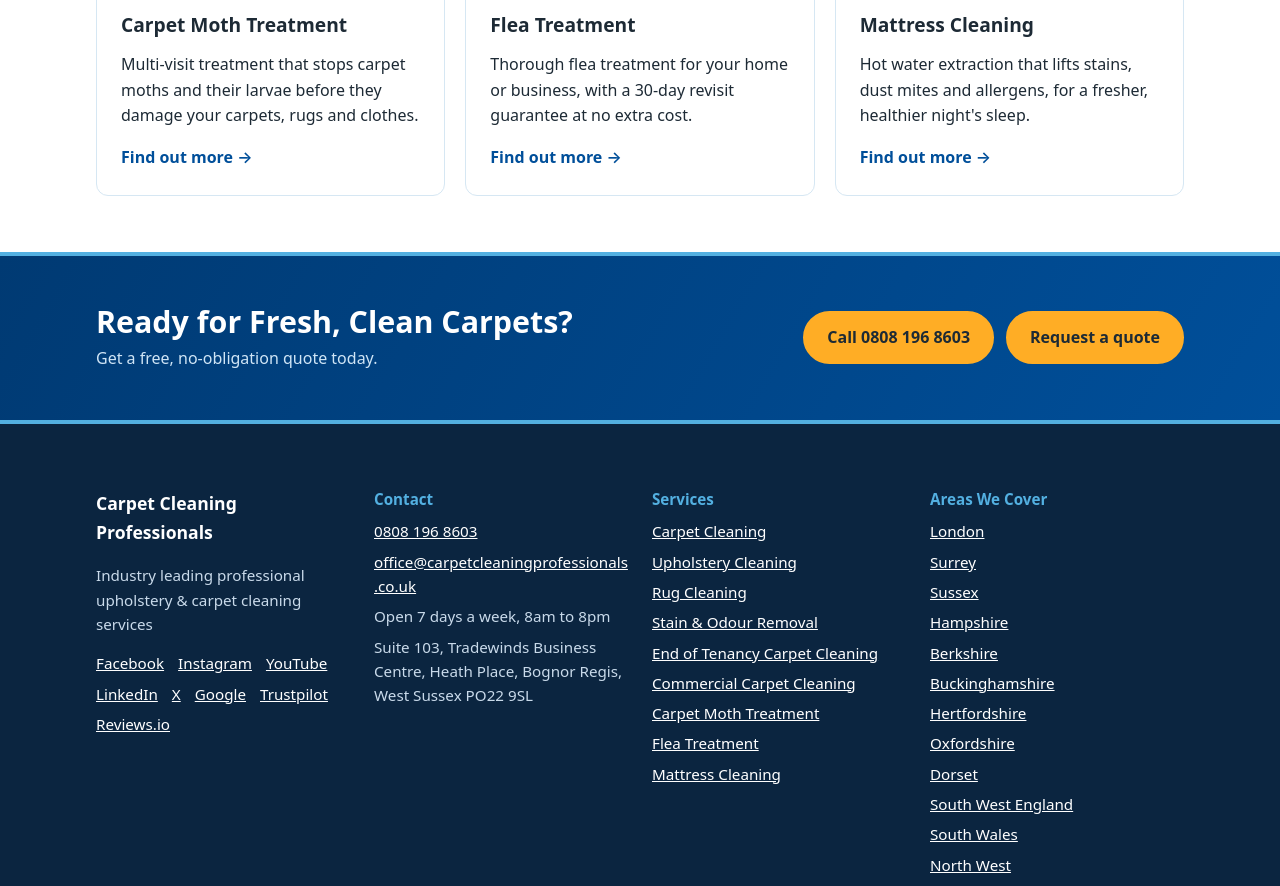
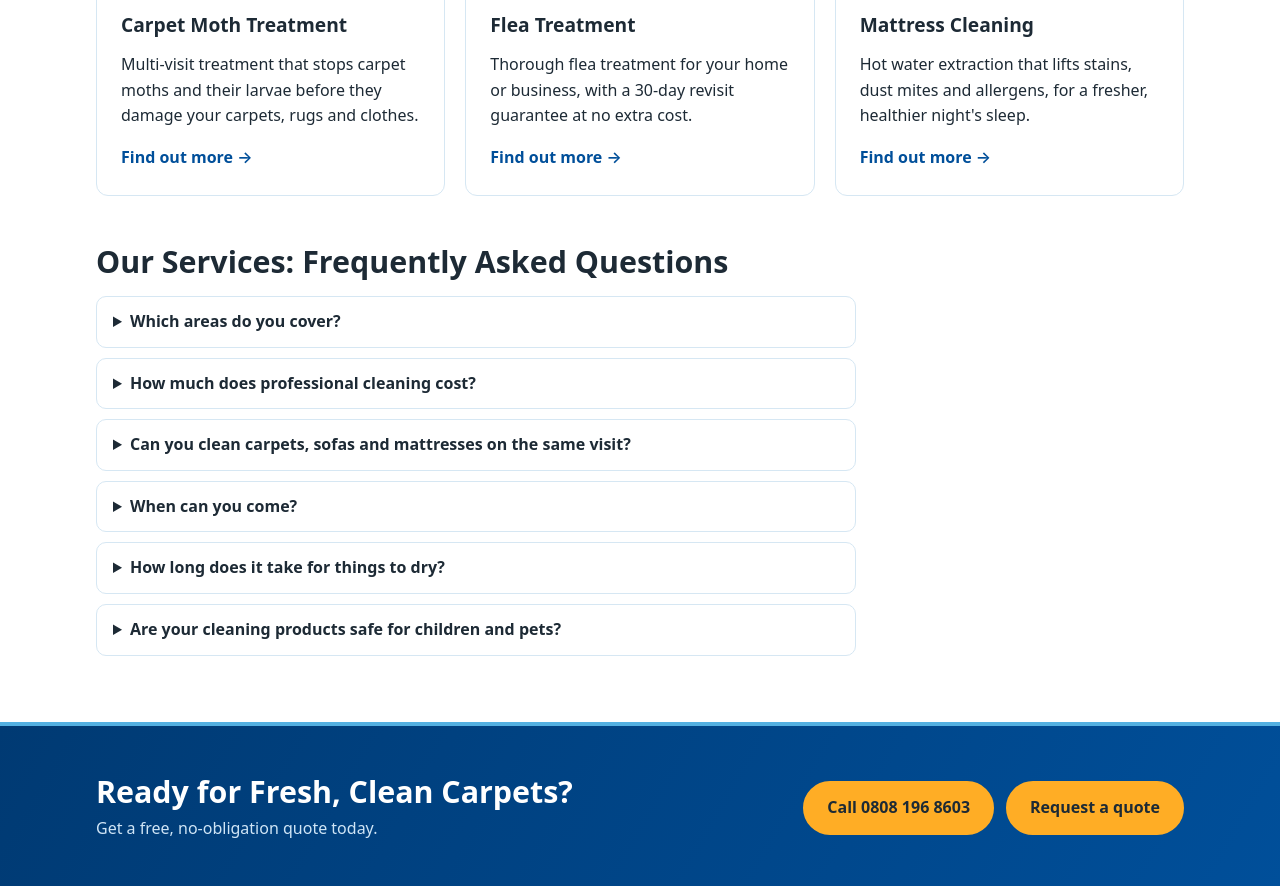
Before and after one commit to clean-aj/carpet-cleaning-professionals, an Eleventy site: page src/content/pages/services.md in a window 1280 px wide. Shown: the part 1616-2502 px from the top of the page. Built offline with nearby package versions, Linux system fonts and the light colour scheme; Eleventy itself is replaced by a stand-in of ours; files that its build step writes are made by us from their sources.

Commit message:
Services page FAQs and no doubled padding between white sections
- Six general FAQs on the main Services page, with FAQPage schema and
  editable in Pages CMS (FAQs now available on any standard page)
- Adjacent white sections no longer stack their padding (e.g. above the
  reviews box on About and Contact); gap is now 48px

Co-Authored-By: Claude Opus 5.5 <noreply@anthropic.com>
Claude-Session: https://claude.ai/code/session_01HcsMWX8vXi4Tnpb6pxRqFQ

```diff
--- a/src/_includes/page.njk
+++ b/src/_includes/page.njk
@@ -123,6 +123,19 @@ layout: base.njk
   {%- if slug == "services" %}{% set cardTag = "h2" %}<div class="container">{% include "partials/service-grid.njk" %}</div>{% endif %}
   {%- if slug == "areas" %}<div class="container">{% include "partials/areas-list.njk" %}</div>{% endif %}
   {%- if slug == "contact" %}<div class="container">{% include "partials/contact.njk" %}</div>{% endif %}
+  {%- if faqs and slug != "home" %}
+  <div class="container prose page-faqs">
+    <h2>{{ title }}: Frequently Asked Questions</h2>
+    <div class="faqs">
+      {%- for f in faqs %}
+      <details>
+        <summary>{{ f.question }}</summary>
+        <p>{{ f.answer }}</p>
+      </details>
+      {%- endfor %}
+    </div>
+  </div>
+  {%- endif %}
 </section>
 {%- if slug == "about" or slug == "contact" %}{% include "partials/reviews.njk" %}{% endif %}
 {%- if slug != "contact" %}{% include "partials/cta.njk" %}{% endif %}
--- a/src/assets/styles.css
+++ b/src/assets/styles.css
@@ -378,3 +378,7 @@ h3 { font-size: 1.2rem; }
 .section > .container.prose { margin-bottom: 0; }
 .section > .container.prose + .container { margin-top: var(--gap-section); }
 .section > .container.prose + .container > :first-child { margin-top: 0; }
+/* Two plain white sections in a row: don't double the padding between them */
+.section:not(.section-alt) + .section:not(.section-alt) { padding-top: 0; }
+.section > .container + .page-faqs { margin-top: var(--gap-section); }
+.section:not(.section-alt):has(+ .section:not(.section-alt)) { padding-bottom: var(--gap-section); }
--- a/src/content/pages/services.md
+++ b/src/content/pages/services.md
@@ -1,7 +1,20 @@
 ---
 title: Our Services
 metaTitle: "Our Cleaning Services | Carpet Cleaning Professionals"
-description: Carpet cleaning, upholstery cleaning, rug cleaning, stain and odour removal, end of tenancy and commercial carpet cleaning. Free quotes.
+description: "Carpet, rug, upholstery and mattress cleaning, stain removal, end of tenancy, commercial cleaning, moth and flea treatment. Free, fixed quotes."
 intro: Professional cleaning for every type of carpet, rug and soft furnishing, in homes and businesses.
+faqs:
+  - question: "Which areas do you cover?"
+    answer: "We clean homes and businesses across London, Surrey, Sussex, Hampshire, Berkshire, Buckinghamshire, Hertfordshire, Oxfordshire, Dorset, the South West, South Wales and Manchester. See our Areas We Cover page for the full list of towns."
+  - question: "How much does professional cleaning cost?"
+    answer: "Your price depends on what needs cleaning, its size and its condition. Call us or send an enquiry and you'll get a free, fixed quote with no hidden extras."
+  - question: "Can you clean carpets, sofas and mattresses on the same visit?"
+    answer: "Yes. We can combine carpet, rug, upholstery and mattress cleaning in one visit, which saves you time and usually costs less than booking separately."
+  - question: "When can you come?"
+    answer: "We're open 7 days a week, 8am to 8pm, so you can book a clean on a weekday, an evening or at the weekend."
+  - question: "How long does it take for things to dry?"
+    answer: "Most carpets dry within 2 to 4 hours, and sofas and mattresses within a few hours, depending on the material and ventilation."
+  - question: "Are your cleaning products safe for children and pets?"
+    answer: "Yes. We use cleaning solutions that are safe for your children, your pets and all common carpet and fabric types."
 ---
 Whatever needs cleaning, we have the equipment and experience to do it properly. Choose a service below to find out more, or get in touch for a free quote.
```
Also changed, not shown: .pages.yml.
